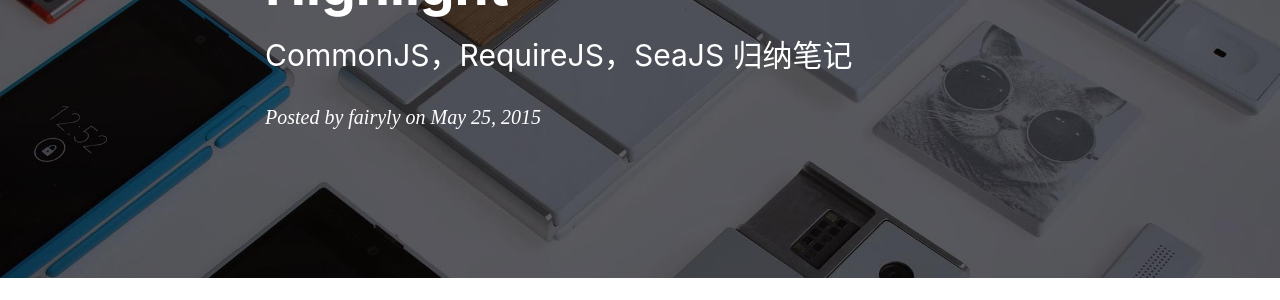
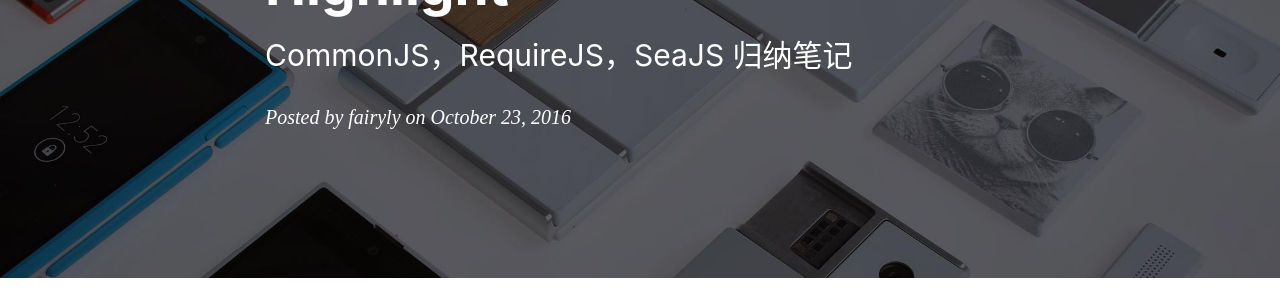
Before and after one commit to fairyly/myblog, a Jekyll site: the page built from _posts/2015-05-25-js-module-loader.markdown, in a window 1280 px wide and 900 px high. Shown: the part 305-605 px from the top of the window. Built offline with Jekyll 4.4.1, drawn with Linux system fonts in a browser that asks for light colours; nearby versions of some CDN libraries; comment, search, counter and statistics services are not loaded; some of the changed text lies outside the part shown.

Commit message:
Update 2015-05-25-js-module-loader.markdown

```diff
--- a/_posts/2015-05-25-js-module-loader.markdown
+++ b/_posts/2015-05-25-js-module-loader.markdown
@@ -2,7 +2,7 @@
 layout:     post
 title:      "Example Post with Code Highlight"
 subtitle:   "CommonJS，RequireJS，SeaJS 归纳笔记"
-date:       2015-05-25
+date:       2016-10-23
 author:     "fairyly"
 header-img: "img/post-bg-js-module.jpg"
 tags:
```
